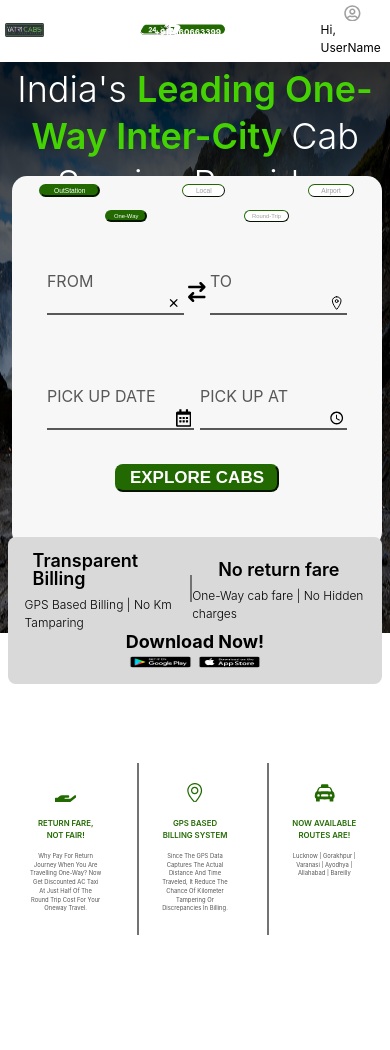
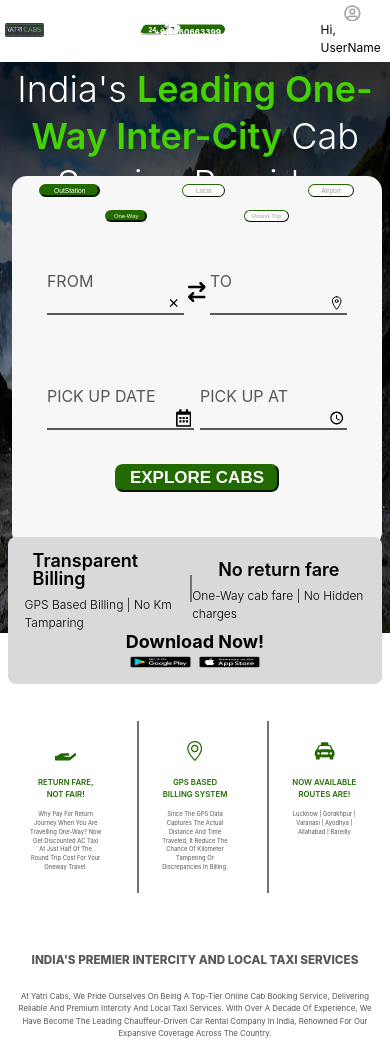
Before and after one commit to mitalrs/CabSite, a React (Vite) app in the folder yatra-cabs/: page / in a window 390 px wide. Before the commit the page ends 945 px from the top, so only its background shows below. Built offline with nearby package versions, Linux system fonts and the light colour scheme.

Commit message:
responsive LocalTaxiServices comp

```diff
--- a/yatra-cabs/src/App.css
+++ b/yatra-cabs/src/App.css
@@ -1,5 +1,5 @@
 .app{
-  width: 100vw;
+  /* width: 100vw; */
   display: flex;
   flex-direction: column;
   align-items: center;
@@ -8,7 +8,7 @@
 .wrapper-0n-app-component{
     display: flex;
     flex-direction: column;
-    gap: 100px;
+    gap: 10vw;
     justify-content: center;
     flex-shrink: 0;
     width: 100%;
--- a/yatra-cabs/src/App.jsx
+++ b/yatra-cabs/src/App.jsx
@@ -1,7 +1,7 @@
 import './App.css'
 import Landing from './Component/Landing/index'
 import NotFairGrid from './Component/NotFairGrid'
-// import LocalTaxiServices from './Component/LocalTaxiServices'
+import LocalTaxiServices from './Component/LocalTaxiServices'
 // import WhyYatri from './Component/WhyYatri'
 // import FareTable from './Component/FareTable'
 // import OneWayJourney from './Component/OneWayJourney'
@@ -17,8 +17,8 @@ function App() {
       <div className='wrapper-0n-app-component'>
       <Landing/>
       <NotFairGrid/>
-      {/* <LocalTaxiServices/>
-      <WhyYatri/>
+      <LocalTaxiServices/>
+      {/* <WhyYatri/>
       <FareTable/>
       <OneWayJourney/>
       <WhyCab/>
--- a/yatra-cabs/src/Component/Landing/style.css
+++ b/yatra-cabs/src/Component/Landing/style.css
@@ -1,5 +1,6 @@
 .wrapper-on-bg-img{
    position: relative;
+   margin-bottom: 5vw;
 }
 .bg-image-on-landing{
     background-image: url(../../assets/landingpagebg.jpeg);
--- a/yatra-cabs/src/Component/LocalTaxiServices/style.css
+++ b/yatra-cabs/src/Component/LocalTaxiServices/style.css
@@ -1,5 +1,5 @@
 .wrapper-on-localtaxiservices{
-    height: 166px;
+    height: fit-content;
 }
 .hero-section {
     text-align: center;
@@ -8,7 +8,7 @@
   }
 
   .hero-title {
-    font-size: 36px;
+    font-size: 3vw;
     font-weight: 800;
     color: #585858;
     margin-bottom: 10px;
@@ -17,7 +17,7 @@
   }
 
   .hero-description {
-    font-size: 20px;
+    font-size: 2vw;
     line-height: 1.6;
     color: #555;
     margin: 0 auto;
```
